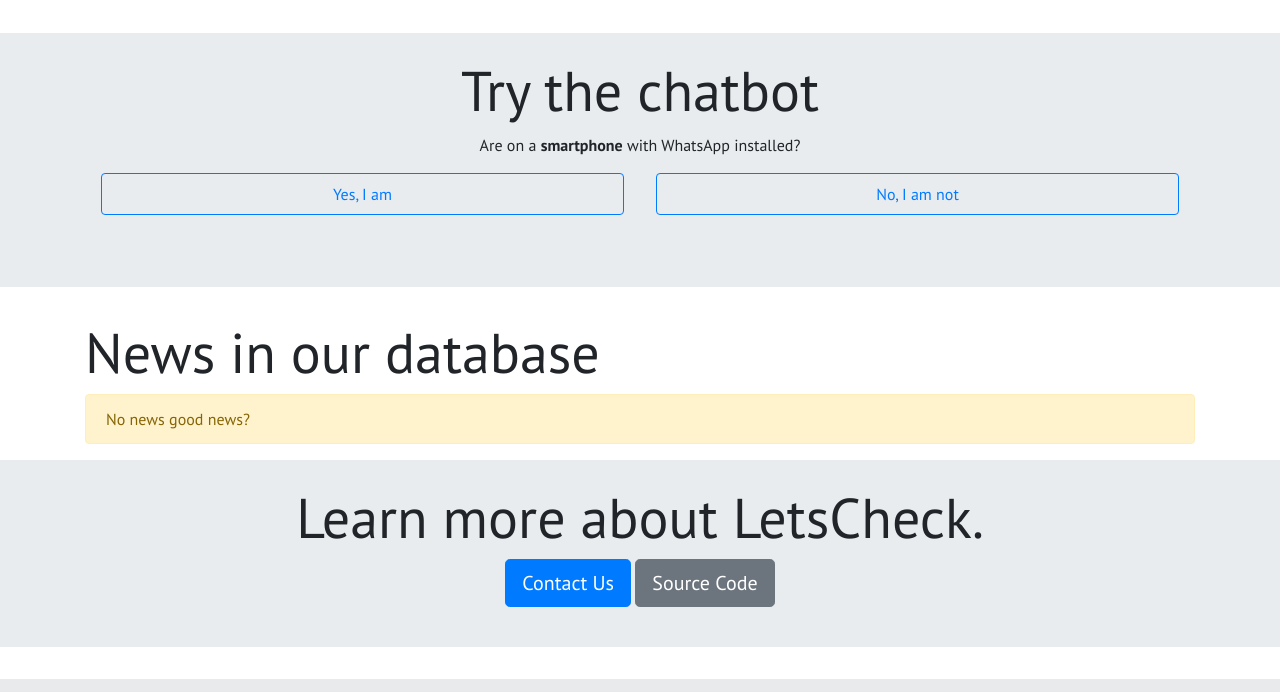
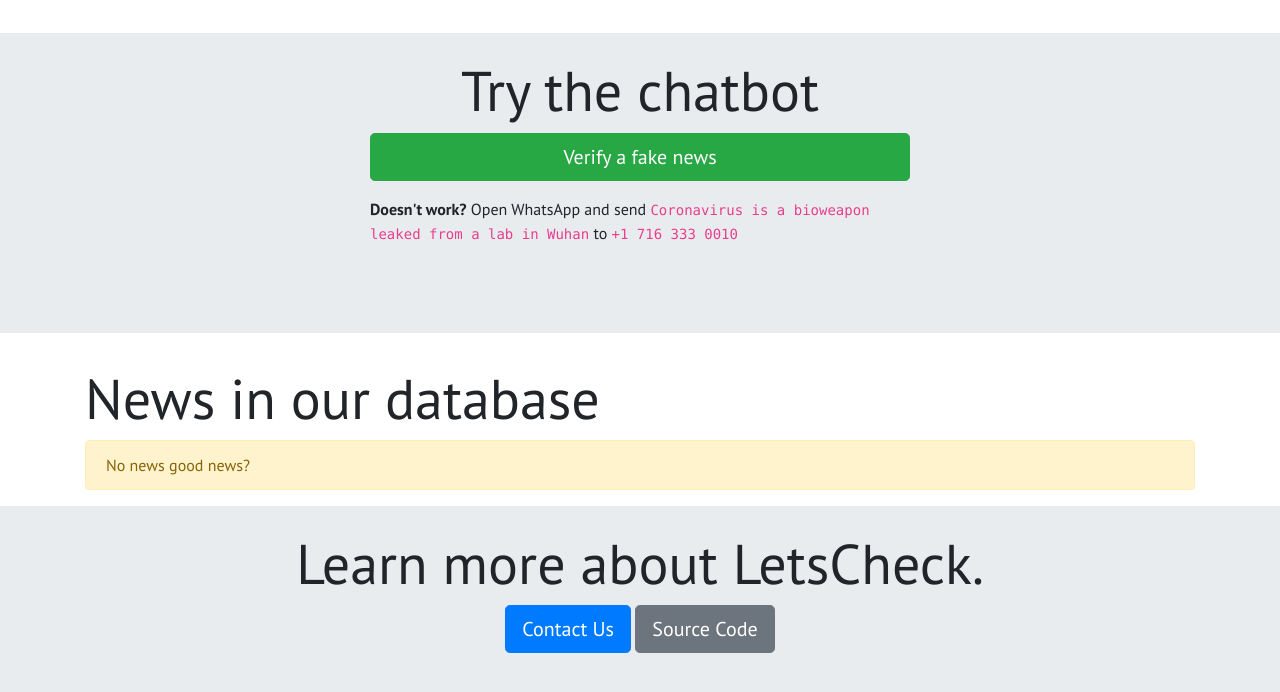
Before and after one commit to vrde/letscheck, a Django app: page / in a window 1280 px wide. Shown: the part 445-1137 px from the top of the page. Run offline with Django 3.2, Linux system fonts and the light colour scheme; data that the repository does not hold is empty; some libraries are stand-ins or nearby versions.

Commit message:
Add SULLA WhatsApp Proxy

```diff
--- a/src/chat/views.py
+++ b/src/chat/views.py
@@ -2,14 +2,14 @@
 from django.views.decorators.http import require_POST
 from django.http import HttpResponse, HttpResponseBadRequest, Http404
 from django_q.tasks import async_task
-from .decorators import validate_twilio_request
+from .decorators import validate_twilio_or_sulla_request
 from .forms import WhatsappMessage
 from .models import Message, Media
 
 
 @require_POST
 @csrf_exempt
-@validate_twilio_request
+@validate_twilio_or_sulla_request
 def inbox_whatsapp(request):
     """Webhook called by the Twilio API to deliver a message."""
     form = WhatsappMessage(request.POST)
--- a/src/content/templates/content/index.html
+++ b/src/content/templates/content/index.html
@@ -51,58 +51,11 @@
               <h2 class="display-4">
                 Try the chatbot
               </h2>
-              <p>Are on a <strong>smartphone</strong> with WhatsApp installed?</p>
             </div>
-            <div class="col">
-              <ul class="nav nav-pills nav-justified" id="pills-tab" role="tablist">
-                <li class="nav-item">
-                  <a class="nav-link" id="pills-mobile-tab" data-toggle="pill" href="#pills-mobile" role="tab" aria-controls="pills-mobile" aria-selected="false">
-                    Yes, I am
-                  </a>
-                </li>
-                <li class="nav-item">
-                  <a class="nav-link" id="pills-desktop-tab" data-toggle="pill" href="#pills-desktop" role="tab" aria-controls="pills-desktop" aria-selected="false">
-                    No, I am not
-                  </a>
-                </li>
-              </ul>
-            </div>
-          </div>
+            <div class="col-6 mx-auto">
+              <a href="https://wa.me/17163330010?text=Coronavirus%20is%20bioweapon%20leaked%20from%20a%20lab%20in%20Wuhan" class="btn btn-success btn-block btn-lg" target="_blank" role="button" aria-pressed="true">Verify a fake news</a>
 
-          <div class="tab-content" id="pills-tabContent">
-            <div class="tab-pane fade" id="pills-mobile" role="tabpanel" aria-labelledby="pills-mobile-tab">
-              <div class="row">
-                <div class="col-sm mb-5">
-                  <h3>1. Connect</h3>
-                  <p>You need to send us a magic word to enable the demo. Tap the button below and send us the message you see.</p>
-                  <a href="https://wa.me/14155238886?text=join%20porch-difference" class="btn btn-success btn-block btn-lg" role="button" aria-pressed="true">Send magic word</a>
-                  <p class="mt-2"><em>Note: this step <strong>is not</strong> required in a production setting.</em></p>
-                </div>
-
-                <div class="col-sm mb-5">
-                  <h3>2. Verify</h3>
-                  <p>Send a fake news to LetsCheck and see how the chatbot answers. We are not a fact–checking website, so it might take some time to answer you :)</p>
-                  <a href="https://wa.me/14155238886?text=Coronavirus%20is%20bioweapon%20leaked%20from%20a%20lab%20in%20Wuhan" class="btn btn-success btn-block btn-lg" role="button" aria-pressed="true">Verify a fake news</a>
-                </div>
-              </div>
-            </div>
-            <div class="tab-pane fade" id="pills-desktop" role="tabpanel" aria-labelledby="pills-desktop-tab">
-              <div class="row">
-                <div class="col-sm mb-5">
-                  <h3>1. Connect</h3>
-                  <p>You need to send us a magic word to enable the demo. Tap the button below and send us the message you see.
-                  <p>Open WhatsApp and send <code>join porch-difference</code> to <code>+14155238886</code>, or use your phone to scan the qrcode below.</p>
-                  <img class="qrcode" src="{% static 'content/images/connect.svg' %}" />
-                  <p class="mt-2"><em>Note: this step <strong>is not</strong> required in a production setting.</em></p>
-                </div>
-
-                <div class="col-sm mb-5">
-                  <h3>2. Verify</h3>
-                  <p>Send a fake news to LetsCheck and see how the chatbot answers. We are not a fact–checking website, so it might take some time to answer you :)</p>
-                  <p>Open WhatsApp and send <code>Coronavirus is a bioweapon leaked from a lab in Wuhan</code> to <code>+14155238886</code>, or your phone to scan the qrcode below.</p>
-                  <img class="qrcode" src="{% static 'content/images/verify.svg' %}" />
-                </div>
-              </div>
+              <p class="mt-3"><strong>Doesn't work?</strong> Open WhatsApp and send <code>Coronavirus is a bioweapon leaked from a lab in Wuhan</code> to <code>+1&nbsp;716&nbsp;333&nbsp;0010</code></p>
             </div>
           </div>
         </div>
--- a/src/letscheck/settings.py
+++ b/src/letscheck/settings.py
@@ -142,5 +142,6 @@
 AUTOCLASSIFY = False
 TWILIO_ACCOUNT_SID = None
 TWILIO_AUTH_TOKEN = None
+SULLA_SHARED_SECRET = None
 
 from .local_settings import *
```
Also changed, not shown: src/chat/decorators.py (+30 -0 lines), src/chat/tasks.py (+20 -10 lines), 1 other file.
